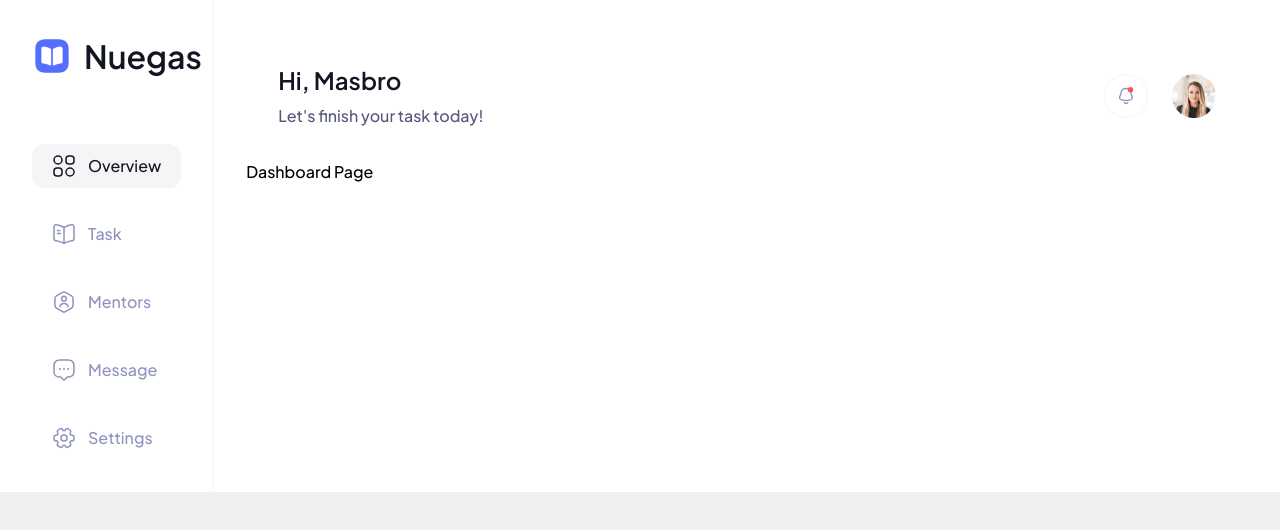
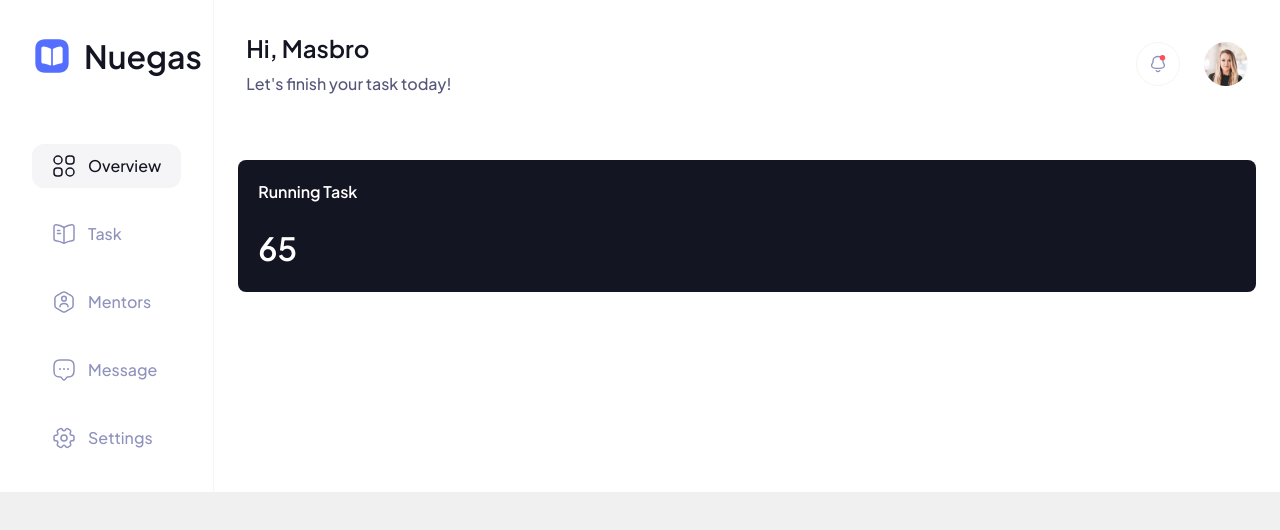
Before and after one commit to pujiragil/nuegas, a React (Vite) app: page / in a window 1280 px wide. Shown: the top 530 px of the page. Built offline with nearby package versions, Linux system fonts and the light colour scheme.

Commit message:
add new content (dashboard page)

```diff
--- a/src/components/Layouts/PageLayout.tsx
+++ b/src/components/Layouts/PageLayout.tsx
@@ -5,7 +5,7 @@ interface PageProps {
 }
 
 const PageLayout = ({ children }: PageProps) => {
-  return <main className="p-8 w-full">{children}</main>;
+  return <main className="w-full">{children}</main>;
 };
 
 export default PageLayout;
--- a/src/pages/overview.tsx
+++ b/src/pages/overview.tsx
@@ -8,7 +8,17 @@ const Dashboard = (): ReactElement => {
         titleProfile="Hi, Masbro"
         descProfile="Let's finish your task today!"
       />
-      <h1>Dashboard Page</h1>
+
+      <div className="px-6 py-8 bg-primary-100">
+        <div className="bg-secondary-100 text-primary-100 rounded-lg w-full p-5">
+          <div>
+            <div className="flex flex-col gap-5">
+              <p className="font-semibold">Running Task</p>
+              <p className="text-[32px] font-semibold">65</p>
+            </div>
+          </div>
+        </div>
+      </div>
     </>
   );
 };
```
